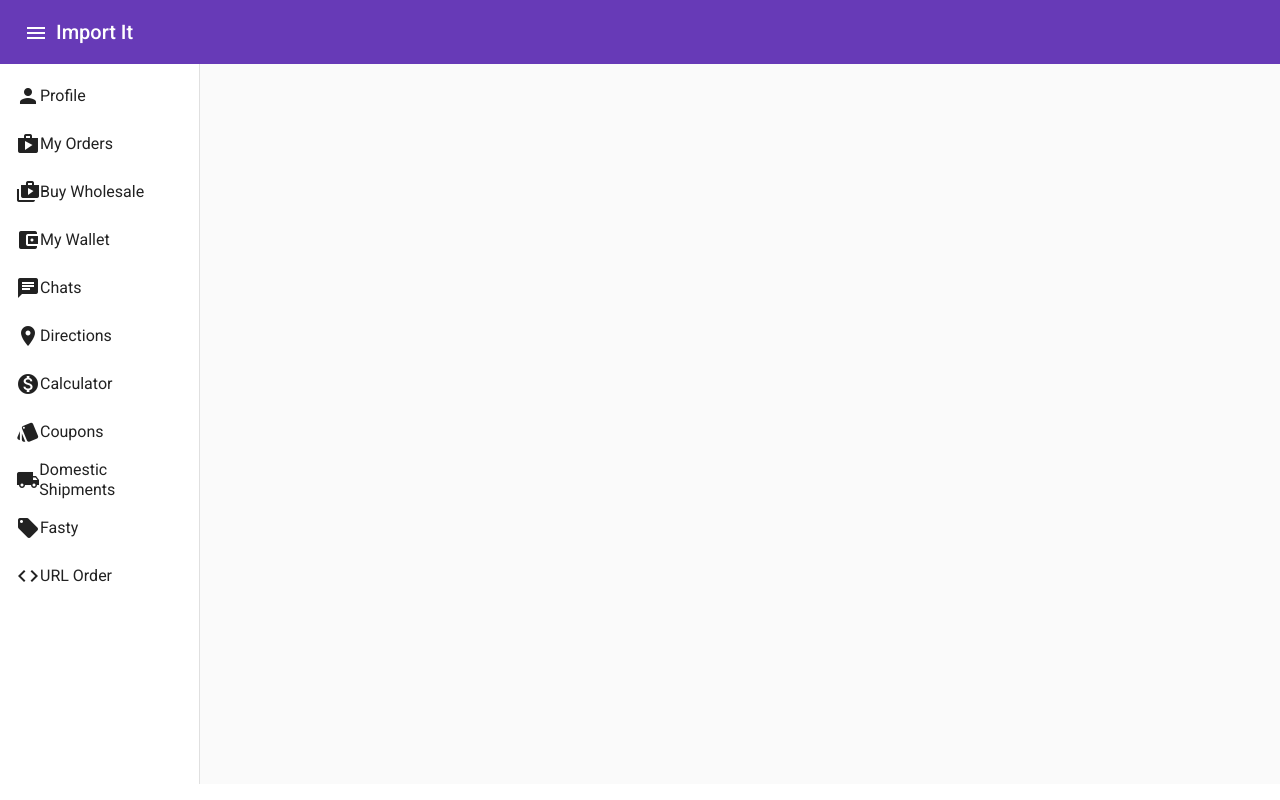
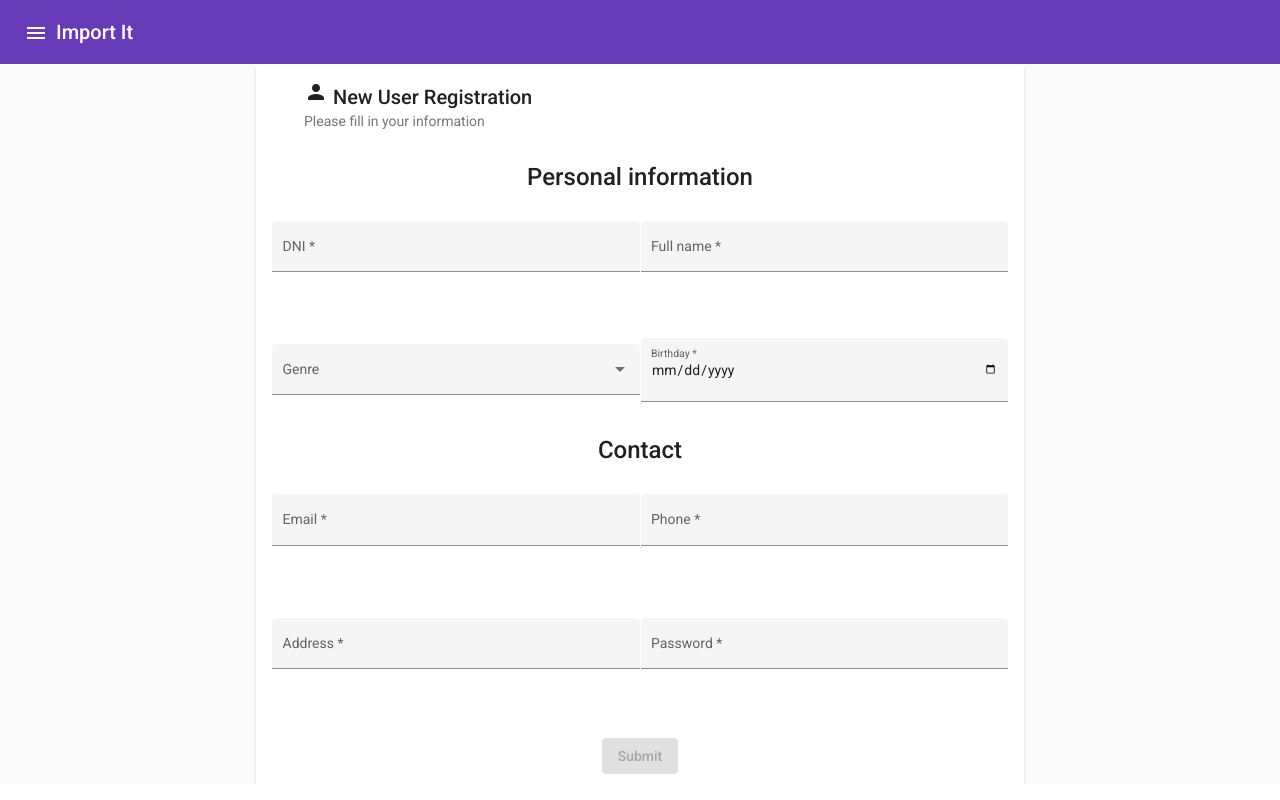
Before and after one commit to EXPERIMENTOS-SOFTWARE/Import_It_Web_Application, an Angular app: page /signUp in a window 1280 px wide. Before the commit this address led to /. Built offline with nearby package versions, Linux system fonts and the light colour scheme.

Commit message:
feat(routing): add routes for all components

```diff
--- a/src/app/app.component.ts
+++ b/src/app/app.component.ts
@@ -8,6 +8,6 @@
 export class AppComponent{
   title = 'ImportItWebApplication';
 
-  isSidenavOpen = true;
+  isSidenavOpen = false;
 
 }
--- a/src/app/change-password-form/change-password-form.component.html
+++ b/src/app/change-password-form/change-password-form.component.html
@@ -51,7 +51,7 @@
                 </mat-grid-list>
             </mat-card-content>
             <mat-card-actions class="boton">
-                <button  [disabled]="!changePasswordForm.valid" mat-flat-button color="primary" type="submit">Save</button>
+                <button  routerLink="/login" [disabled]="!changePasswordForm.valid" mat-flat-button color="primary" type="submit">Save</button>
             </mat-card-actions>
             <ng-template [ngIf]="submitted">
                 <span>Successful Password Change</span>
--- a/src/app/login/login.component.html
+++ b/src/app/login/login.component.html
@@ -46,11 +46,11 @@
           </mat-grid-tile>
 
           <mat-grid-tile id="forgotPasswordSection">
-            <a href="#" id="forgotPassword"><strong>I forgot mi password</strong></a>
+            <a  routerLink="/change" href="#" id="forgotPassword"><strong>I forgot my password</strong></a>
           </mat-grid-tile>
 
           <mat-grid-tile id="signUpSection">
-            <p id="signUp">You do not have an account? <strong><a href="" target="_blank">Sign Up</a></strong></p>
+            <p id="signUp">You do not have an account? <strong><a routerLink="/signUp" href="">Sign Up</a></strong></p>
           </mat-grid-tile>
 
 
@@ -59,7 +59,7 @@
 
       <!-- button -->
       <mat-card-actions id="loginButtonContainer">
-        <button [disabled]="!loginForm.valid" mat-flat-button color="primary" type="submit">Login</button>
+        <button routerLink="/profile" [disabled]="!loginForm.valid" mat-flat-button color="primary" type="submit">Login</button>
       </mat-card-actions>
 
       <!-- this part will be displayed, only if submitted is true -->
--- a/src/app/login/login.component.ts
+++ b/src/app/login/login.component.ts
@@ -1,4 +1,4 @@
-import { Component, OnInit } from '@angular/core';
+import { Component, OnInit, } from '@angular/core';
 import { FormGroup, FormBuilder, Validators } from "@angular/forms";
 
 @Component({
@@ -43,4 +43,5 @@
   submitForm() {
     this.submitted = true;
   }
+
 }
--- a/src/app/sign-up-form/sign-up-form.component.html
+++ b/src/app/sign-up-form/sign-up-form.component.html
@@ -108,7 +108,7 @@
                 </mat-grid-list>
             </mat-card-content>
             <mat-card-actions class="boton">
-                <button  [disabled]="!registerForm.valid" mat-flat-button color="primary" type="submit">Submit</button>
+                <button  routerLink="/profile" [disabled]="!registerForm.valid" mat-flat-button color="primary" type="submit">Submit</button>
             </mat-card-actions>
             <ng-template [ngIf]="submitted">
                 <span>Form Submitted Successfully !</span>
```
Also changed, not shown: src/app/app-routing.module.ts (+7 -1 lines), src/app/app.component.html (+34 -11 lines).
